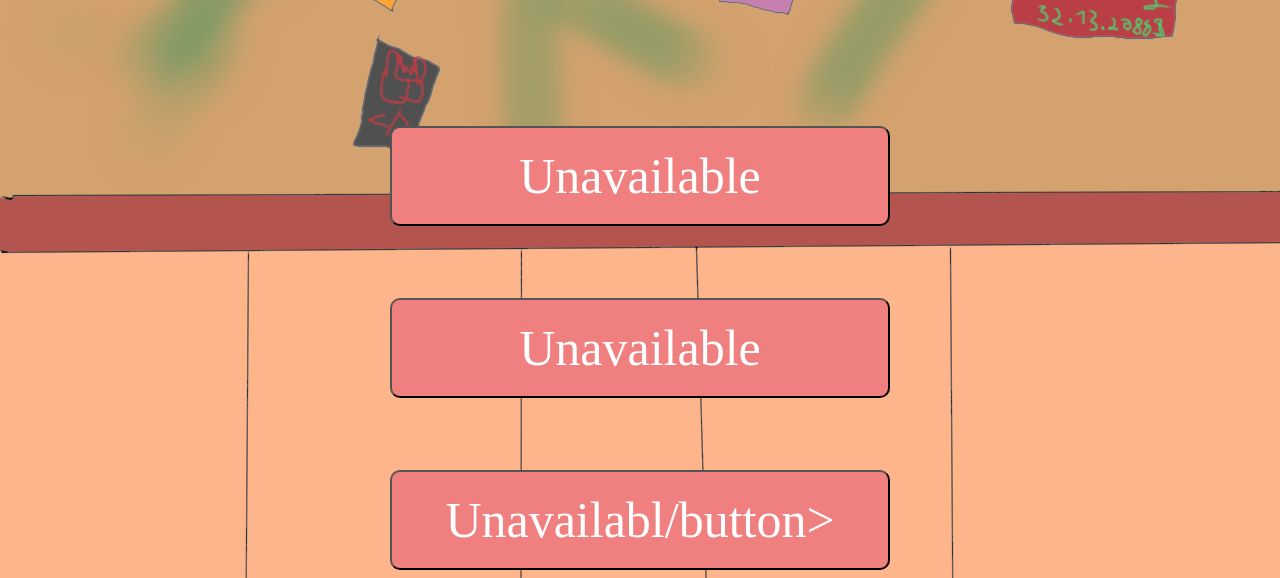
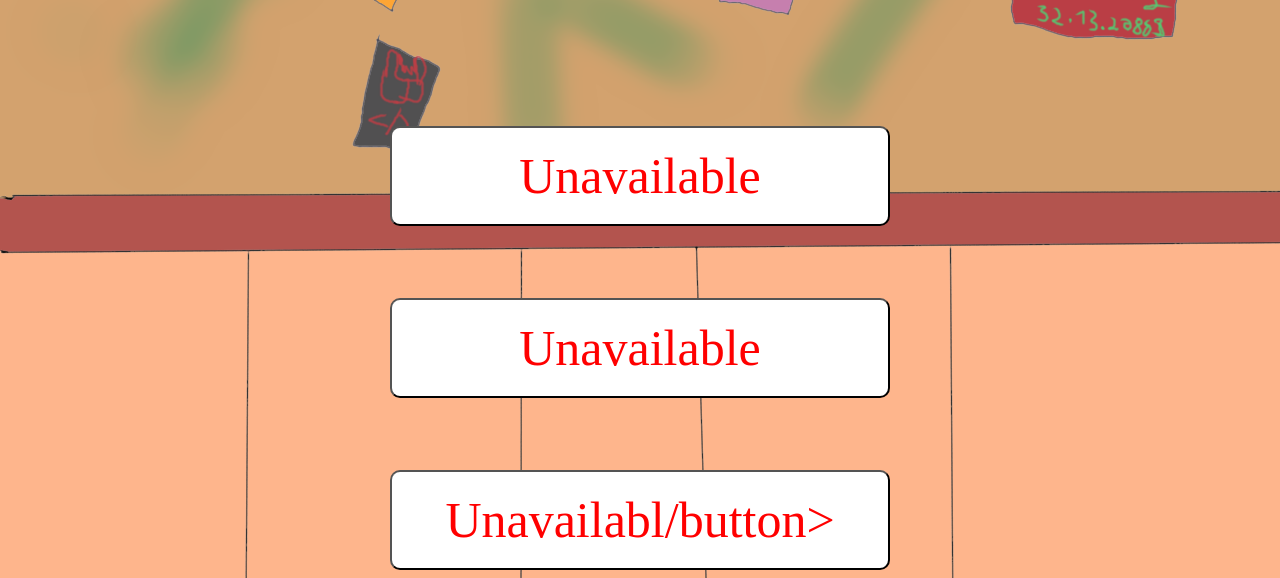
Before and after one commit to coderslifeweb/game, a plain HTML site: page index.html in a window 1280 px wide. Shown: the part 233-811 px from the top of the page. Drawn offline with Linux system fonts and the light colour scheme.

Commit message:
Update style.css

```diff
--- a/style.css
+++ b/style.css
@@ -10,8 +10,8 @@ font-family: Impact, Haettenschweiler, 'Arial Narrow Bold', sans-serif;
     font-size: 50px;
     font-family: papyrus;
     border-radius: 10px;
-    background-color: lightcoral;
-    color: white;
+    background-color: white;
+    color:red;
 }
 .buton:hover{
 
```
